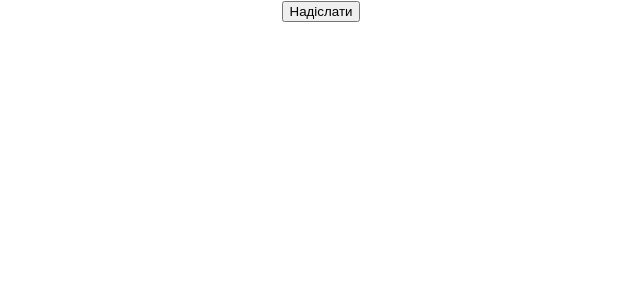
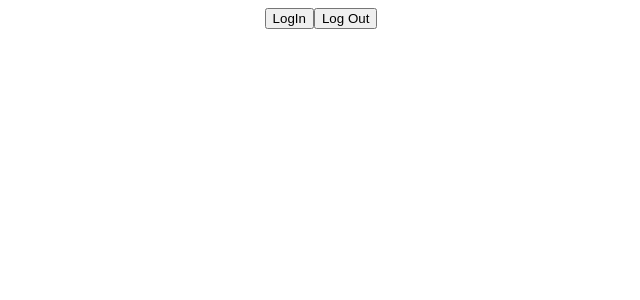
Before and after one commit to Bogdanpayk1993/MyDictionary, a React (Create React App) app in the folder client/mydictionary/: page / in a window 1280 px wide. Shown: the top 300 px of the page, without its empty margins (319-959 px from the left). Built offline with nearby package versions, Linux system fonts and the light colour scheme.

Commit message:
User authentication does.

```diff
--- a/client/mydictionary/src/App.js
+++ b/client/mydictionary/src/App.js
@@ -1,10 +1,14 @@
 import './App.css';
-import Header from './components/header';
+import LoginButton from "./components/Auth0/LoginButton"
+import LogoutButton from './components/Auth0/LogoutButton';
+import Profile from './components/Auth0/Profile';
 
 function App() {
   return (
     <div className="App">
-      <Header/>
+      <LoginButton />
+      <LogoutButton />
+      <Profile />
     </div>
   );
 }
--- /dev/null
+++ b/client/mydictionary/src/components/Auth0/LoginButton.js
@@ -0,0 +1,13 @@
+import React from 'react';
+import { useAuth0 } from '@auth0/auth0-react';
+
+
+const LoginButton = () => {
+    const { loginWithRedirect } = useAuth0();
+
+    return (
+        <button onClick={() => loginWithRedirect()}> LogIn </button>
+    )
+}
+
+export default LoginButton
--- /dev/null
+++ b/client/mydictionary/src/components/Auth0/LogoutButton.js
@@ -0,0 +1,12 @@
+import React from 'react';
+import { useAuth0 } from '@auth0/auth0-react';
+
+const LogoutButton = () => {
+    const { logout } = useAuth0();
+
+    return (
+        <button onClick={() => logout()}> Log Out </button>
+    )
+}
+
+export default LogoutButton
--- /dev/null
+++ b/client/mydictionary/src/components/Auth0/Profile.js
@@ -0,0 +1,14 @@
+import React from 'react';
+import { useAuth0 } from '@auth0/auth0-react';
+
+const Profile = () => {
+    const { user } = useAuth0();
+
+    return (
+        <div>
+            {JSON.stringify(user, null, 2)}
+        </div>
+    )
+}
+
+export default Profile
--- a/client/mydictionary/src/components/header/header.js
+++ b/client/mydictionary/src/components/header/header.js
@@ -21,7 +21,7 @@ class Header extends Component {
                 {
                     Object.keys(this.state).length != 0 ?
                     (
-                        Object.keys(this.state).map((el) => <p> {`${this.state[el]['id']} - ${this.state[el]['Name']} - ${this.state[el]['Surname']} - ${this.state[el]['Email']}`} </p>)
+                        Object.keys(this.state).map((el) => <p key={el}> {`${this.state[el]['id']} - ${this.state[el]['Name']} - ${this.state[el]['Surname']} - ${this.state[el]['Email']}`} </p>)
                     ):(
                         null
                     )
--- a/client/mydictionary/src/index.js
+++ b/client/mydictionary/src/index.js
@@ -1,13 +1,16 @@
 import React from 'react';
 import ReactDOM from 'react-dom';
-import './index.css';
 import App from './App';
 import reportWebVitals from './reportWebVitals';
+import { Auth0Provider } from '@auth0/auth0-react';
 
 ReactDOM.render(
-  <React.StrictMode>
+  <Auth0Provider
+    domain="dev-67afdp06.us.auth0.com"
+    clientId="o4qRXby9yTc6qo65qOJIUrfle9lCoLeU"
+    redirectUri={window.location.origin}>
     <App />
-  </React.StrictMode>,
+  </Auth0Provider>,
   document.getElementById('root')
 );
 
```
Also changed, not shown: 1 other file (tests, documents, lock files or other folders).
